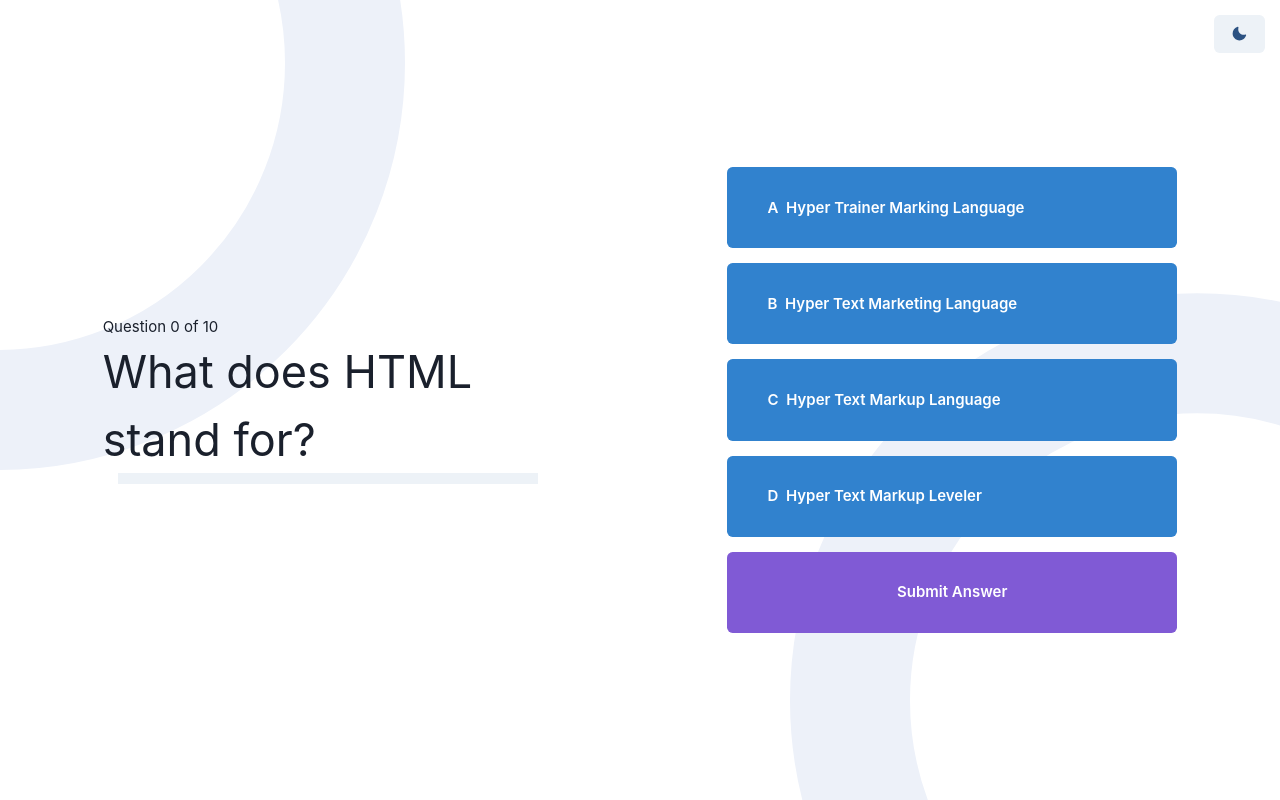
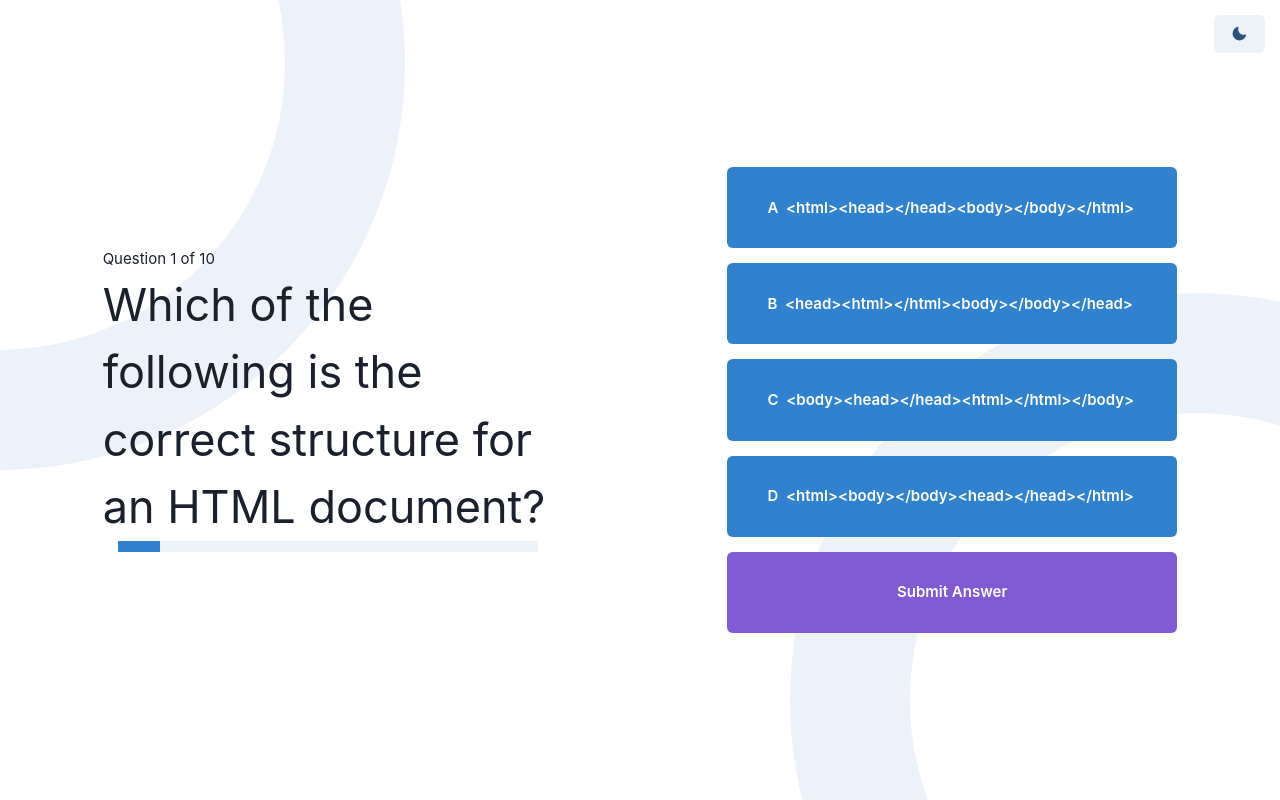
Before and after one commit to rojasmart/quizz-app, a React (Vite) app: page / in a window 1280 px wide. Both pictures are taken after a click on the button "HTML". Built offline with nearby package versions, Linux system fonts and the light colour scheme.

Commit message:
add currentQuestion index to final page

```diff
--- a/src/pages/Questions.jsx
+++ b/src/pages/Questions.jsx
@@ -39,9 +39,11 @@ const Questions = () => {
 
   const [isNone, setIsNone] = useState(false);
 
+  const [quizFinished, setQuizFinished] = useState(false);
+
   const subject = useSelector((state) => state.category.payload);
   const currentQuestionNumber = useSelector(
-    (state) => state.currentQuestionNumber
+    (state) => state.currentQuestionNumber + 1
   );
   const score = useSelector((state) => state.score);
 
@@ -69,7 +71,9 @@ const Questions = () => {
 
   useEffect(() => {
     setCurrentQuestion(allQuestions[currentQuestionNumber]);
-    if (currentQuestionNumber === allQuestions.length + 1) {
+    console.log("currentQuestionNumber", currentQuestionNumber);
+    if (allQuestions && currentQuestionNumber === allQuestions.length) {
+      setQuizFinished(true);
       navigate("/finalscreen");
     }
   }, [allQuestions, currentQuestionNumber]);
```
